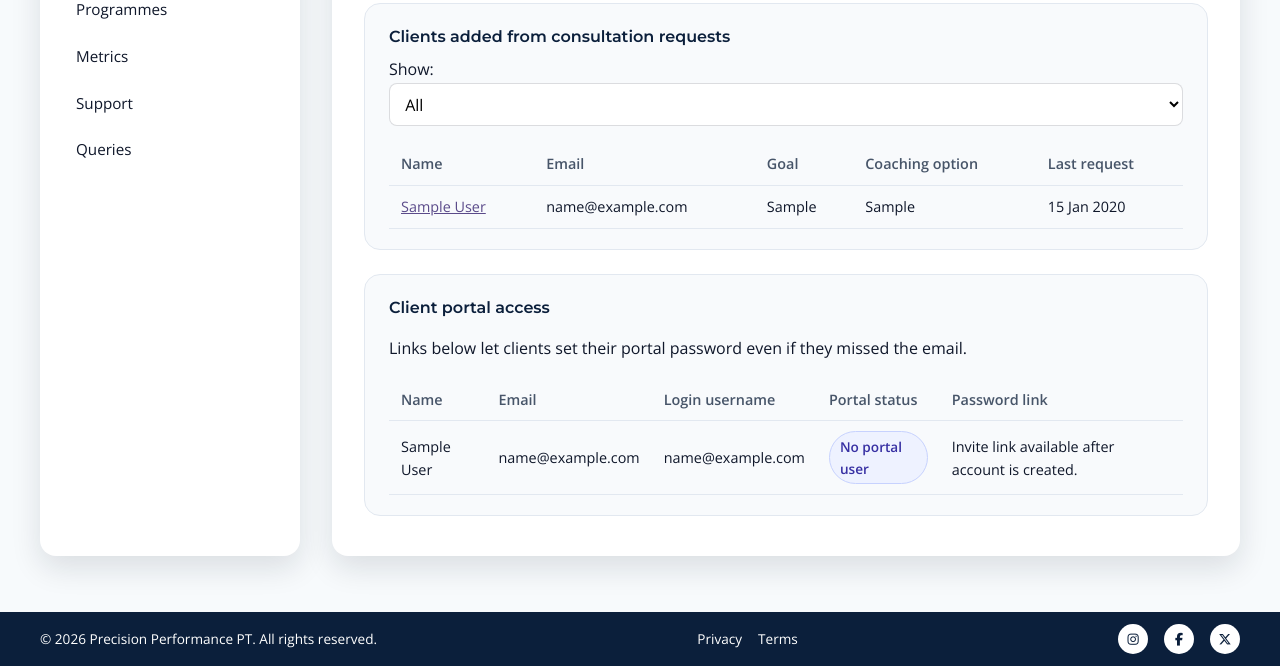
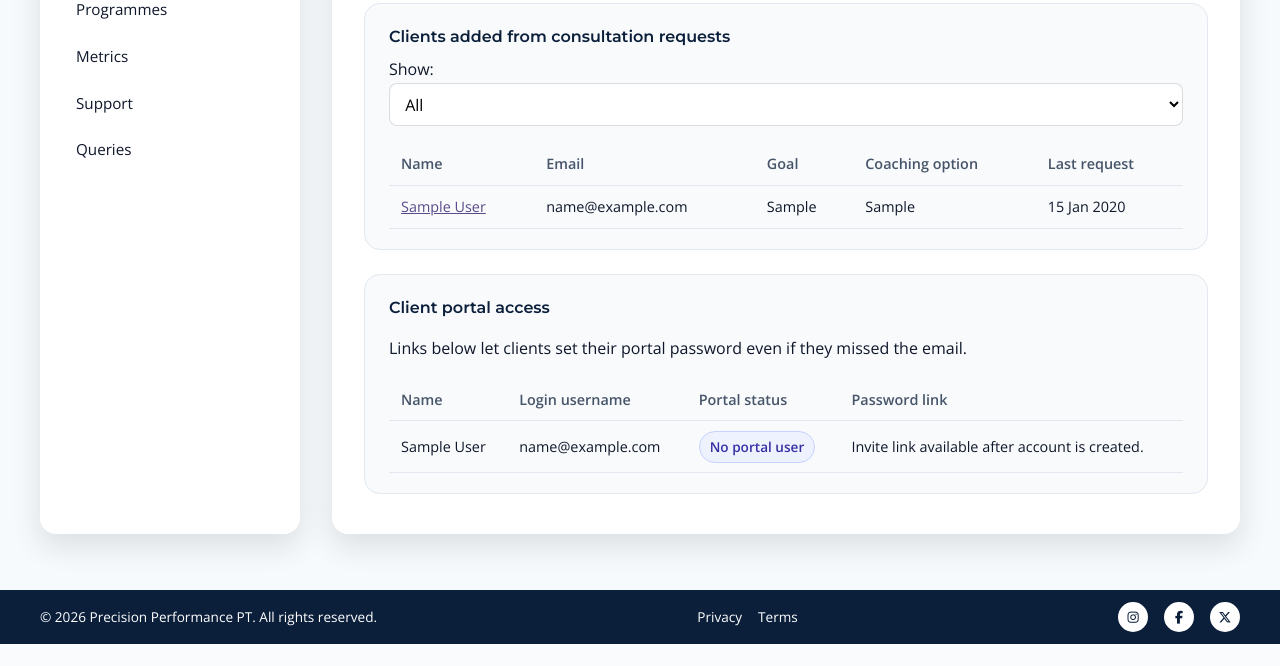
Before and after one commit to moranjohn-95/precision-performance-pt, a Django app: template templates/trainer/clients.html in a window 1280 px wide. Shown: the part 223-889 px from the top of the page. After the commit the page ends 867 px from the top, so only its background shows below. Run offline with Django 5.2, Linux system fonts and the light colour scheme; the template is opened without the code that fills it: most values are stand-ins (such as "Sample title", 1, 10 or a date in 2020).

Commit message:
Tidy client portal table columns

```diff
--- a/templates/trainer/clients.html
+++ b/templates/trainer/clients.html
@@ -128,7 +128,6 @@
                 <thead>
                     <tr>
                         <th scope="col">Name</th>
-                        <th scope="col">Email</th>
                         <th scope="col">Login username</th>
                         <th scope="col">Portal status</th>
                         <th scope="col">Password link</th>
@@ -142,7 +141,6 @@
                                     {{ full_name|default:req.email }}
                                 {% endwith %}
                             </td>
-                            <td>{{ req.email }}</td>
                             <td>{{ req.portal_username|default:req.email }}</td>
                             <td>
                                 {% if req.portal_user %}
```
